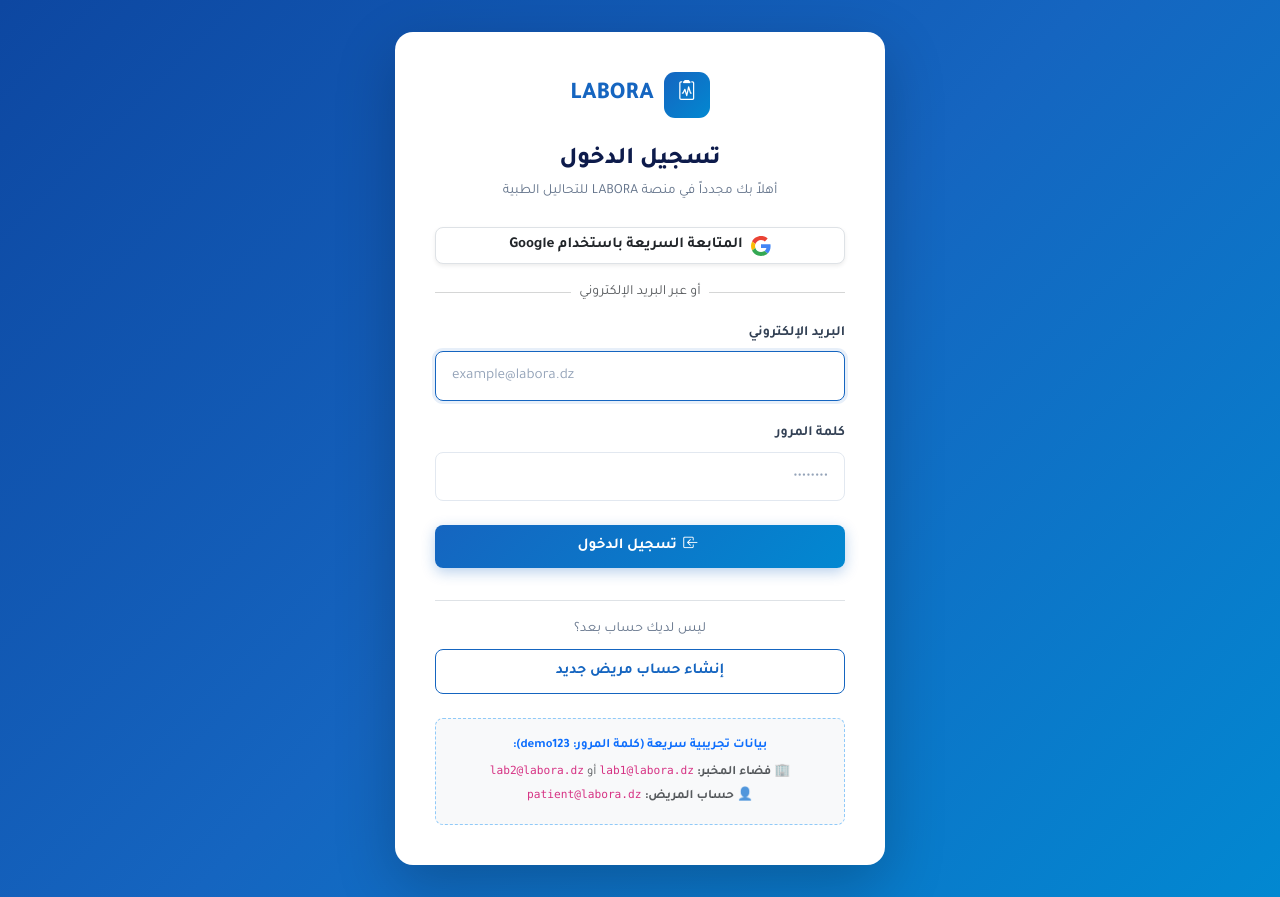
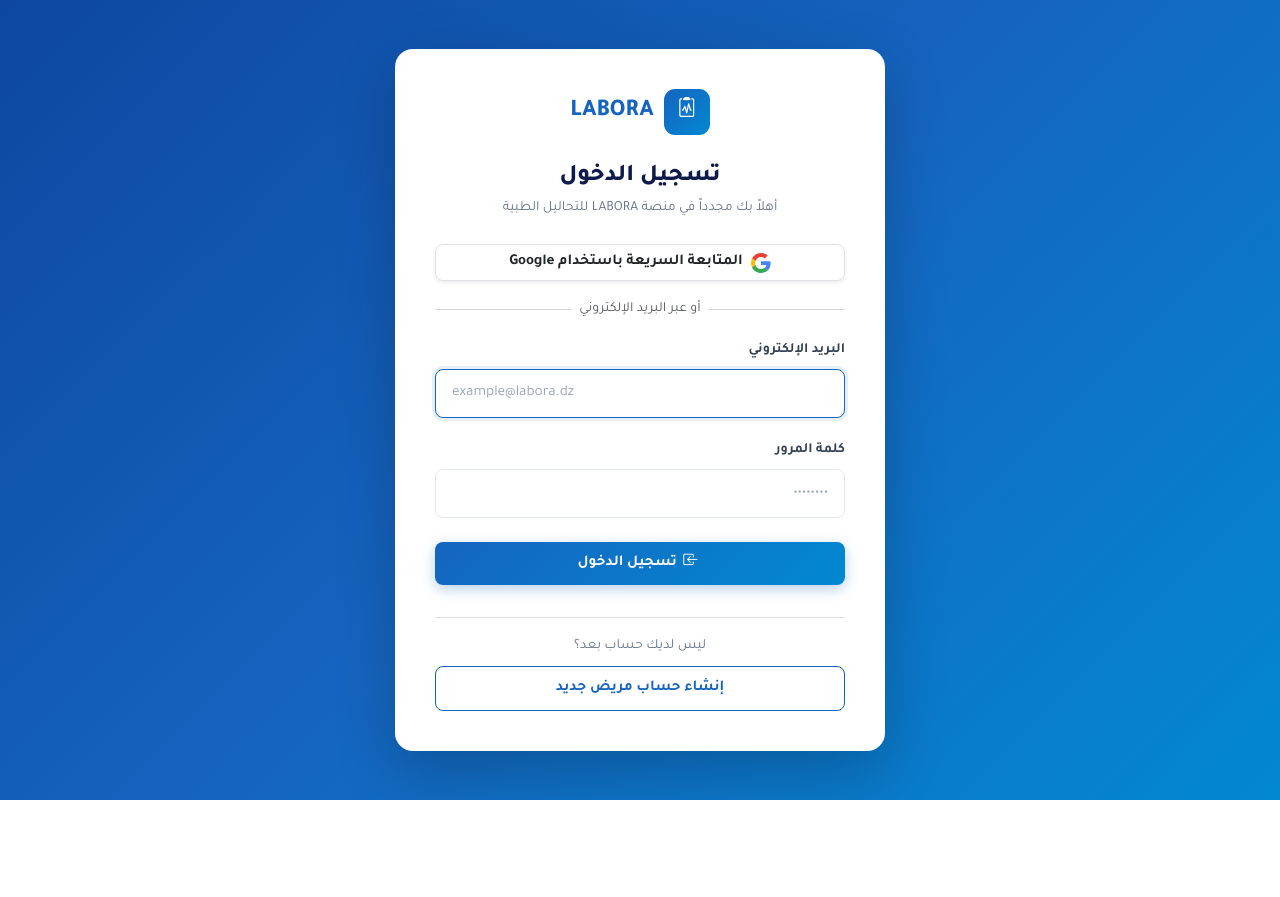
Before and after one commit to amarhoussam-wq/Labora, a PHP site: page /auth/login.php in a window 1280 px wide. After the commit the page ends 800 px from the top, so only its background shows below. Run offline with PHP 8.4, Linux system fonts and the light colour scheme; data comes from the database, SQL or seed files in the repository.

Commit message:
chore: remove experimental login demo info

```diff
--- a/auth/login.php
+++ b/auth/login.php
@@ -136,12 +136,7 @@ $redirectVal = $_GET['redirect'] ?? $_POST['redirect'] ?? '';
     </a>
   </div>
 
-  <div class="mt-4 p-3 bg-light rounded-3 text-center small text-muted" style="font-size:0.8rem; border: 1px dashed #90caf9;">
-    <strong class="text-primary d-block mb-1">بيانات تجريبية سريعة (كلمة المرور: demo123):</strong>
-    <div>🏢 <strong>فضاء المخبر:</strong> <code>lab1@labora.dz</code> أو <code>lab2@labora.dz</code></div>
-    <div>👤 <strong>حساب المريض:</strong> <code>patient@labora.dz</code></div>
-  </div>
-</div>
+
 
 <script src="https://cdn.jsdelivr.net/npm/bootstrap@5.3.2/dist/js/bootstrap.bundle.min.js"></script>
 </body>
```
